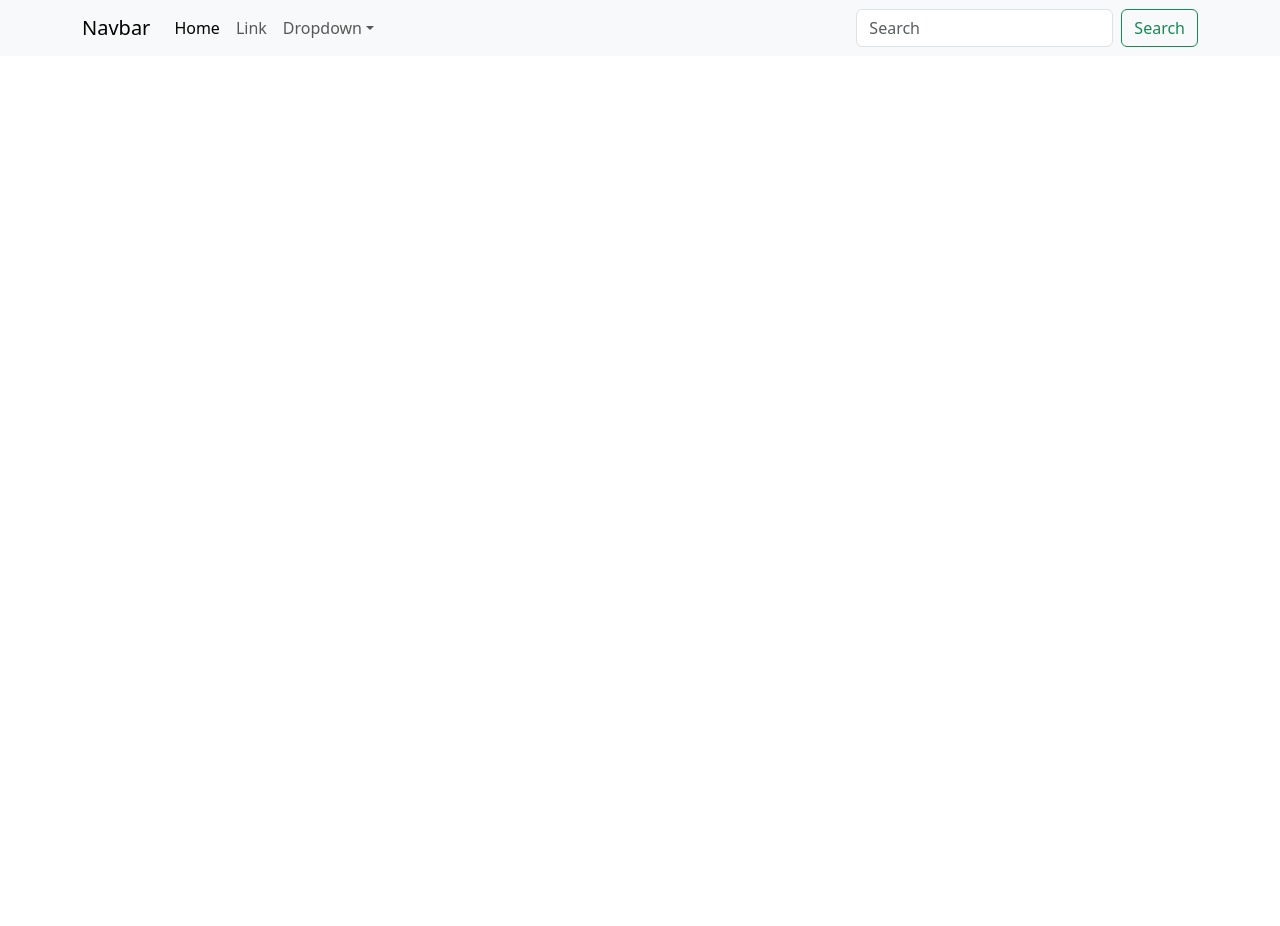
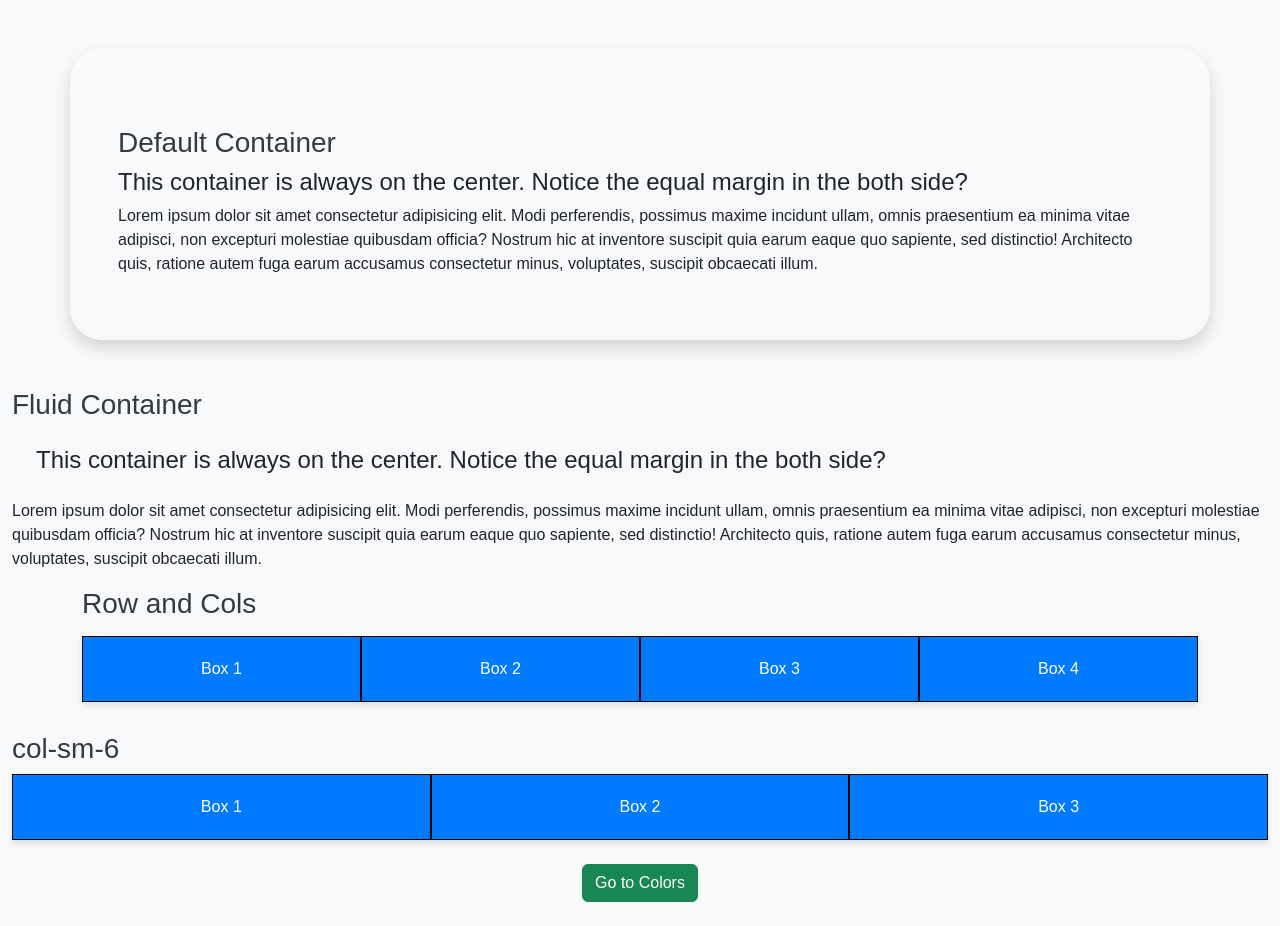
Before and after one commit to yanji0-0/bootstrap, a plain HTML site: page index.html in a window 1280 px wide. Before the commit the page ends 800 px from the top, so only its background shows below. Drawn offline with nearby package versions, Linux system fonts and the light colour scheme.

Commit message:
renamed index real

```diff
--- a/index.html
+++ b/index.html
@@ -16,85 +16,64 @@
             integrity="sha384-T3c6CoIi6uLrA9TneNEoa7RxnatzjcDSCmG1MXxSR1GAsXEV/Dwwykc2MPK8M2HN"
             crossorigin="anonymous"
         />
+        <link rel="stylesheet" href="style.css">
     </head>
 
     <body>
 
-          <nav
-            class="navbar navbar-expand-sm navbar-light bg-light"
-          >
-            <div class="container">
-                <a class="navbar-brand" href="#">Navbar</a>
-                <button
-                    class="navbar-toggler d-lg-none"
-                    type="button"
-                    data-bs-toggle="collapse"
-                    data-bs-target="#collapsibleNavId"
-                    aria-controls="collapsibleNavId"
-                    aria-expanded="false"
-                    aria-label="Toggle navigation"
-                >
-                    <span class="navbar-toggler-icon"></span>
-                </button>
-                <div class="collapse navbar-collapse" id="collapsibleNavId">
-                    <ul class="navbar-nav me-auto mt-2 mt-lg-0">
-                        <li class="nav-item">
-                            <a class="nav-link active" href="#" aria-current="page"
-                                >Home
-                                <span class="visually-hidden">(current)</span></a>
-                        </li>
-                        <li class="nav-item">
-                            <a class="nav-link" href="#">Link</a>
-                        </li>
-                        <li class="nav-item dropdown">
-                            <a
-                                class="nav-link dropdown-toggle"
-                                href="#"
-                                id="dropdownId"
-                                data-bs-toggle="dropdown"
-                                aria-haspopup="true"
-                                aria-expanded="false"
-                                >Dropdown</a
-                            >
-                            <div
-                                class="dropdown-menu"
-                                aria-labelledby="dropdownId"
-                            >
-                                <a class="dropdown-item" href="#"
-                                    >Action 1</a
-                                >
-                                <a class="dropdown-item" href="#"
-                                    >Action 2</a
-                                >
-                            </div>
-                        </li>
-                    </ul>
-                    <form class="d-flex my-2 my-lg-0">
-                        <input
-                            class="form-control me-sm-2"
-                            type="text"
-                            placeholder="Search"
-                        />
-                        <button
-                            class="btn btn-outline-success my-2 my-sm-0"
-                            type="submit"
-                        >
-                            Search
-                        </button>
-                    </form>
-                </div>
+        <div class="container mt-5 p-5 shadow bg-light rounded-5  ">
+            <h3>Default Container</h3>
+            <h4>This container is always on the center. Notice the equal margin in the both side? </h4>
+
+            <p>Lorem ipsum dolor sit amet consectetur adipisicing elit. Modi perferendis, possimus maxime incidunt ullam, omnis praesentium ea minima vitae adipisci, non excepturi molestiae quibusdam officia? Nostrum hic at inventore suscipit quia earum eaque quo sapiente, sed distinctio! Architecto quis, ratione autem fuga earum accusamus consectetur minus, voluptates, suscipit obcaecati illum.</p>
+
+        </div>
+
+        <div class="container-fluid mt-5">
+            <h3>Fluid Container</h3>
+
+            <h4 class="m-4">This container is always on the center. Notice the equal margin in the both side? </h4>
+
+            <p>Lorem ipsum dolor sit amet consectetur adipisicing elit. Modi perferendis, possimus maxime incidunt ullam, omnis praesentium ea minima vitae adipisci, non excepturi molestiae quibusdam officia? Nostrum hic at inventore suscipit quia earum eaque quo sapiente, sed distinctio! Architecto quis, ratione autem fuga earum accusamus consectetur minus, voluptates, suscipit obcaecati illum.</p>
+
+        </div>
+
+        <div class="container">
+            <h3 class="my-3">Row and Cols</h3>
+        <div class="row g-0">
+            <div class="col">
+                <div class="custom-box">Box 1</div>
             </div>
-          </nav>
+            <div class="col">
+                <div class="custom-box">Box 2</div>
+            </div>
+            <div class="col">
+                <div class="custom-box">Box 3</div>
+            </div>
+            <div class="col">
+                <div class="custom-box">Box 4</div>
+            </div>
+        </div>
+        </div>
 
+        <div class="container-fluid">
+            <h3>col-sm-6</h3>
+        <div class="row g-0">
+            <div class="col-lg-4 col-md-12 col-sm-12">
+                <div class="custom-box">Box 1</div>
+            </div>
+            <div class="col-lg-4 col-md-12 col-sm-3">
+                <div class="custom-box">Box 2</div>
+            </div>
+            <div class="col-lg-4 col-md-12 col-sm-9">
+                <div class="custom-box">Box 3</div>
+            </div>
+        </div>
 
-
-
-
-
-
-
-
-
+        <div class="container my-4 d-flex justify-content-center">
+            <a href="colors.html" class="btn btn-success">Go to Colors </a>
+        </div>
+        </div>
 
         <script
             src="https://cdn.jsdelivr.net/npm/@popperjs/core@2.11.8/dist/umd/popper.min.js"
```
